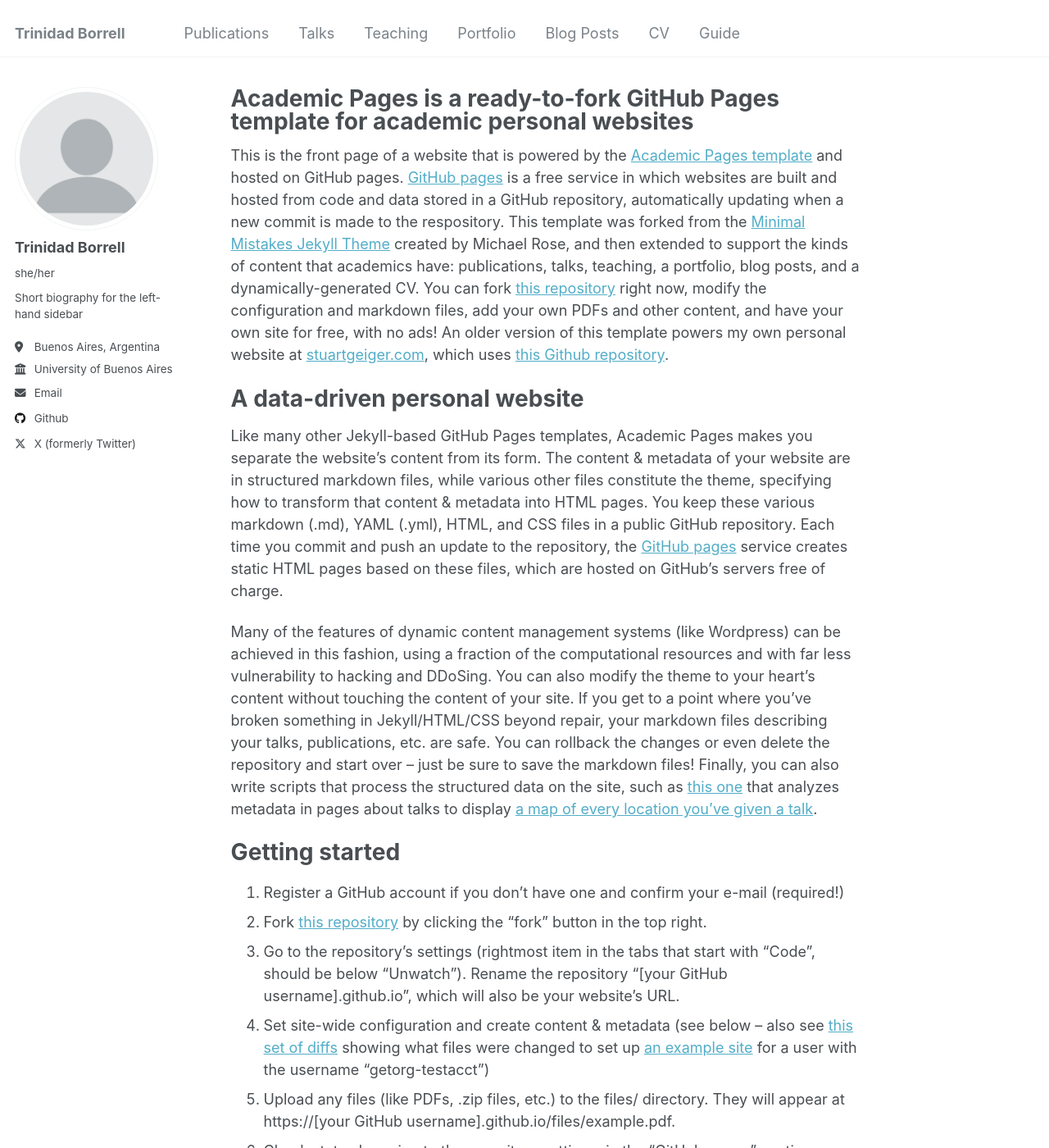
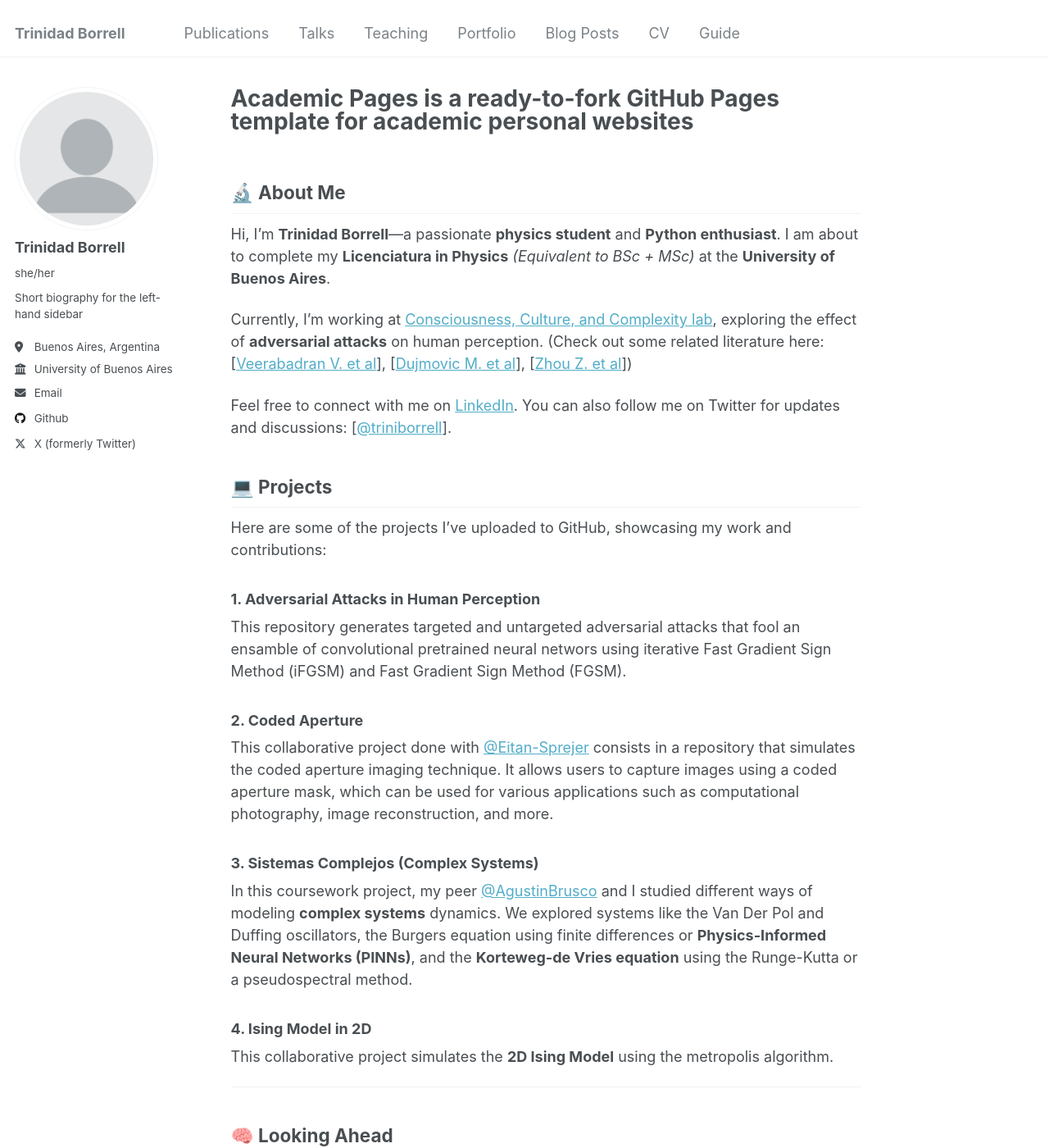
Before and after one commit to trinidadBorrell/trinidadBorrell.github.io, a Jekyll site: the page built from _pages/about.md, in a window 1280 px wide and 1400 px high. Shown: the whole window at 82% size. Built offline with Jekyll 4.4.1, drawn with Linux system fonts in a browser that asks for light colours; some of the changed text lies outside the part shown.

Commit message:
Updates Front Page

```diff
--- a/_config.yml
+++ b/_config.yml
@@ -43,7 +43,7 @@
   bitbucket        : # Username - Update with your username on the site
   codepen          : # Username
   dribbble         : # Username
-  github           : "https://github.com/trinidadBorrell"
+  github           : "trinidadBorrell"
   kaggle           : # Username
   stackoverflow    : # User number or user number and name (i.e., use "1" or "1/jeff-atwood")
 
--- a/_pages/about.md
+++ b/_pages/about.md
@@ -7,43 +7,34 @@
   - /about.html
 ---
 
-This is the front page of a website that is powered by the [Academic Pages template](https://github.com/academicpages/academicpages.github.io) and hosted on GitHub pages. [GitHub pages](https://pages.github.com) is a free service in which websites are built and hosted from code and data stored in a GitHub repository, automatically updating when a new commit is made to the respository. This template was forked from the [Minimal Mistakes Jekyll Theme](https://mmistakes.github.io/minimal-mistakes/) created by Michael Rose, and then extended to support the kinds of content that academics have: publications, talks, teaching, a portfolio, blog posts, and a dynamically-generated CV. You can fork [this repository](https://github.com/academicpages/academicpages.github.io) right now, modify the configuration and markdown files, add your own PDFs and other content, and have your own site for free, with no ads! An older version of this template powers my own personal website at [stuartgeiger.com](http://stuartgeiger.com), which uses [this Github repository](https://github.com/staeiou/staeiou.github.io).
+## 🔬 About Me
 
-A data-driven personal website
-======
-Like many other Jekyll-based GitHub Pages templates, Academic Pages makes you separate the website's content from its form. The content & metadata of your website are in structured markdown files, while various other files constitute the theme, specifying how to transform that content & metadata into HTML pages. You keep these various markdown (.md), YAML (.yml), HTML, and CSS files in a public GitHub repository. Each time you commit and push an update to the repository, the [GitHub pages](https://pages.github.com/) service creates static HTML pages based on these files, which are hosted on GitHub's servers free of charge.
+Hi, I'm **Trinidad Borrell**—a passionate **physics student** and **Python enthusiast**. I am about to complete my **Licenciatura in Physics** *(Equivalent to BSc + MSc)* at the **University of Buenos Aires**.
 
-Many of the features of dynamic content management systems (like Wordpress) can be achieved in this fashion, using a fraction of the computational resources and with far less vulnerability to hacking and DDoSing. You can also modify the theme to your heart's content without touching the content of your site. If you get to a point where you've broken something in Jekyll/HTML/CSS beyond repair, your markdown files describing your talks, publications, etc. are safe. You can rollback the changes or even delete the repository and start over -- just be sure to save the markdown files! Finally, you can also write scripts that process the structured data on the site, such as [this one](https://github.com/academicpages/academicpages.github.io/blob/master/talkmap.ipynb) that analyzes metadata in pages about talks to display [a map of every location you've given a talk](https://academicpages.github.io/talkmap.html).
+Currently, I'm working at [Consciousness, Culture, and Complexity lab](https://www.cocucolab.org/), exploring the effect of **adversarial attacks** on human perception. (Check out some related literature here: [[Veerabadran V. et al](https://www.nature.com/articles/s41467-023-40499-0#Sec18)], [[Dujmovic M. et al](https://elifesciences.org/articles/55978.pdf)], [[Zhou Z. et al](https://www.nature.com/articles/s41467-019-08931-6.pdf)])
 
-Getting started
-======
-1. Register a GitHub account if you don't have one and confirm your e-mail (required!)
-1. Fork [this repository](https://github.com/academicpages/academicpages.github.io) by clicking the "fork" button in the top right.
-1. Go to the repository's settings (rightmost item in the tabs that start with "Code", should be below "Unwatch"). Rename the repository "[your GitHub username].github.io", which will also be your website's URL.
-1. Set site-wide configuration and create content & metadata (see below -- also see [this set of diffs](http://archive.is/3TPas) showing what files were changed to set up [an example site](https://getorg-testacct.github.io) for a user with the username "getorg-testacct")
-1. Upload any files (like PDFs, .zip files, etc.) to the files/ directory. They will appear at https://[your GitHub username].github.io/files/example.pdf.
-1. Check status by going to the repository settings, in the "GitHub pages" section
+Feel free to connect with me on [LinkedIn](https://www.linkedin.com/in/trinidad-borrell/). You can also follow me on Twitter for updates and discussions: [[@triniborrell](https://x.com/triniborrell)].
 
-Site-wide configuration
-------
-The main configuration file for the site is in the base directory in [_config.yml](https://github.com/academicpages/academicpages.github.io/blob/master/_config.yml), which defines the content in the sidebars and other site-wide features. You will need to replace the default variables with ones about yourself and your site's github repository. The configuration file for the top menu is in [_data/navigation.yml](https://github.com/academicpages/academicpages.github.io/blob/master/_data/navigation.yml). For example, if you don't have a portfolio or blog posts, you can remove those items from that navigation.yml file to remove them from the header.
+## 💻 Projects
 
-Create content & metadata
-------
-For site content, there is one markdown file for each type of content, which are stored in directories like _publications, _talks, _posts, _teaching, or _pages. For example, each talk is a markdown file in the [_talks directory](https://github.com/academicpages/academicpages.github.io/tree/master/_talks). At the top of each markdown file is structured data in YAML about the talk, which the theme will parse to do lots of cool stuff. The same structured data about a talk is used to generate the list of talks on the [Talks page](https://academicpages.github.io/talks), each [individual page](https://academicpages.github.io/talks/2012-03-01-talk-1) for specific talks, the talks section for the [CV page](https://academicpages.github.io/cv), and the [map of places you've given a talk](https://academicpages.github.io/talkmap.html) (if you run this [python file](https://github.com/academicpages/academicpages.github.io/blob/master/talkmap.py) or [Jupyter notebook](https://github.com/academicpages/academicpages.github.io/blob/master/talkmap.ipynb), which creates the HTML for the map based on the contents of the _talks directory).
+Here are some of the projects I’ve uploaded to GitHub, showcasing my work and contributions:
 
-**Markdown generator**
+### 1. **Adversarial Attacks in Human Perception**
+This repository generates targeted and untargeted adversarial attacks that fool an ensamble of convolutional pretrained neural networs using iterative Fast Gradient Sign Method (iFGSM) and Fast Gradient Sign Method (FGSM).
 
-I have also created [a set of Jupyter notebooks](https://github.com/academicpages/academicpages.github.io/tree/master/markdown_generator
-) that converts a CSV containing structured data about talks or presentations into individual markdown files that will be properly formatted for the Academic Pages template. The sample CSVs in that directory are the ones I used to create my own personal website at stuartgeiger.com. My usual workflow is that I keep a spreadsheet of my publications and talks, then run the code in these notebooks to generate the markdown files, then commit and push them to the GitHub repository.
+### 2. **Coded Aperture**
+This collaborative project done with [@Eitan-Sprejer](https://github.com/Eitan-Sprejer) consists in a repository that simulates the coded aperture imaging technique. It allows users to capture images using a coded aperture mask, which can be used for various applications such as computational photography, image reconstruction, and more.
 
-How to edit your site's GitHub repository
-------
-Many people use a git client to create files on their local computer and then push them to GitHub's servers. If you are not familiar with git, you can directly edit these configuration and markdown files directly in the github.com interface. Navigate to a file (like [this one](https://github.com/academicpages/academicpages.github.io/blob/master/_talks/2012-03-01-talk-1.md) and click the pencil icon in the top right of the content preview (to the right of the "Raw | Blame | History" buttons). You can delete a file by clicking the trashcan icon to the right of the pencil icon. You can also create new files or upload files by navigating to a directory and clicking the "Create new file" or "Upload files" buttons.
+### 3. **Sistemas Complejos (Complex Systems)**
+In this coursework project, my peer [@AgustinBrusco](https://github.com/agustinbrusco) and I studied different ways of modeling **complex systems** dynamics. We explored systems like the Van Der Pol and Duffing oscillators, the Burgers equation using finite differences or **Physics-Informed Neural Networks (PINNs)**, and the **Korteweg-de Vries equation** using the Runge-Kutta or a pseudospectral method.
 
-Example: editing a markdown file for a talk
-![Editing a markdown file for a talk](/images/editing-talk.png)
+### 4. **Ising Model in 2D**
+This collaborative project simulates the **2D Ising Model** using the metropolis algorithm.
 
-For more info
-------
-More info about configuring Academic Pages can be found in [the guide](https://academicpages.github.io/markdown/). The [guides for the Minimal Mistakes theme](https://mmistakes.github.io/minimal-mistakes/docs/configuration/) (which this theme was forked from) might also be helpful.
+---
+
+## 🧠 Looking Ahead
+
+As I continue to build my expertise in  knowledge in computational approaches, I’m excited about the opportunities that will allow me to push the boundaries of what I can achieve. My focus remains on applying computational tools to solve complex problems in neuroscience and beyond.
+
+Thank you for visiting my GitHub! I look forward to sharing more projects and ideas in the future.
```
